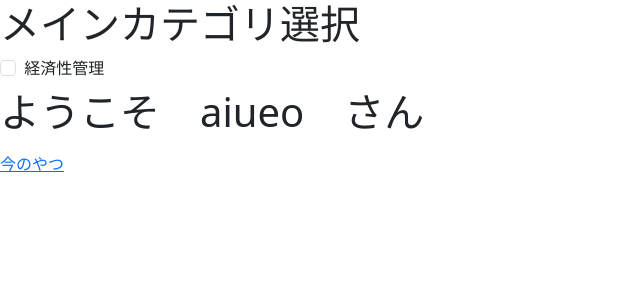
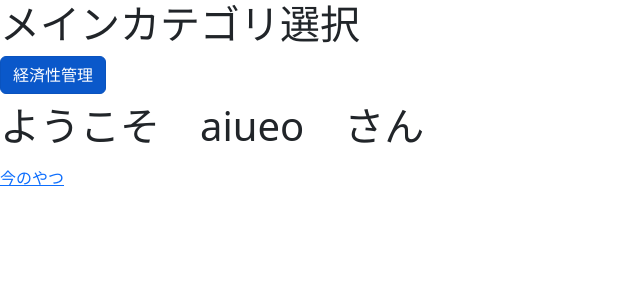
Before and after one commit to mayayannnn/exam-passer-app, a Flask app: page /select-main-category in a window 1280 px wide. Shown: the top 300 px of the page, without its empty margins (0-640 px from the left). Run offline with Flask 3, Linux system fonts and the light colour scheme; a user stored in the database is signed in; data comes from the database, SQL or seed files in the repository.

Commit message:
fix checkbox

```diff
--- a/templates/select_main_category.html
+++ b/templates/select_main_category.html
@@ -1,20 +1,27 @@
 <!DOCTYPE html>
 <html lang="en">
+
 <head>
     <meta charset="UTF-8">
     <meta name="viewport" content="width=device-width, initial-scale=1.0">
     <title>Document</title>
-    <link href="https://cdn.jsdelivr.net/npm/bootstrap@5.3.0/dist/css/bootstrap.min.css" rel="stylesheet" integrity="sha384-9ndCyUaIbzAi2FUVXJi0CjmCapSmO7SnpJef0486qhLnuZ2cdeRhO02iuK6FUUVM" crossorigin="anonymous">
-    <script src="https://cdn.jsdelivr.net/npm/bootstrap@5.3.0/dist/js/bootstrap.bundle.min.js" integrity="sha384-geWF76RCwLtnZ8qwWowPQNguL3RmwHVBC9FhGdlKrxdiJJigb/j/68SIy3Te4Bkz" crossorigin="anonymous"></script>
+    <link href="https://cdn.jsdelivr.net/npm/bootstrap@5.3.0/dist/css/bootstrap.min.css" rel="stylesheet"
+        integrity="sha384-9ndCyUaIbzAi2FUVXJi0CjmCapSmO7SnpJef0486qhLnuZ2cdeRhO02iuK6FUUVM" crossorigin="anonymous">
+    <script src="https://cdn.jsdelivr.net/npm/bootstrap@5.3.0/dist/js/bootstrap.bundle.min.js"
+        integrity="sha384-geWF76RCwLtnZ8qwWowPQNguL3RmwHVBC9FhGdlKrxdiJJigb/j/68SIy3Te4Bkz"
+        crossorigin="anonymous"></script>
 </head>
+
 <body>
     <h1>メインカテゴリ選択</h1>
     <ul class="list-group"></ul>
     {% for main_category_name in main_category_names %}
     <div class="d-grid gap-2">
         <li class="list-group-item">
-              <input class="form-check-input me-1 " type="checkbox" value="" aria-label="...">
-              {{ main_category_name.name }}
+            <input type="checkbox" class="btn-check" id="btn-check-{{ main_category_name.id }}" checked
+                autocomplete="off">
+            <label class="btn btn-primary" for="btn-check-{{ main_category_name.id }}">{{ main_category_name.name
+                }}</label>
         </li>
         <!-- <a href="/quiz/{{ main_category_name.id}}?page=1" class="btn btn-primary">{{ main_category_name.name }}</a> -->
         {% endfor %}
@@ -23,4 +30,5 @@
         <h1>ようこそ　{{ user.username }}　さん</h1>
         <a href="/result_all/{{ user.id }}">今のやつ</a>
 </body>
+
 </html>
```
Lines whose indentation alone changed are shown as unchanged.
